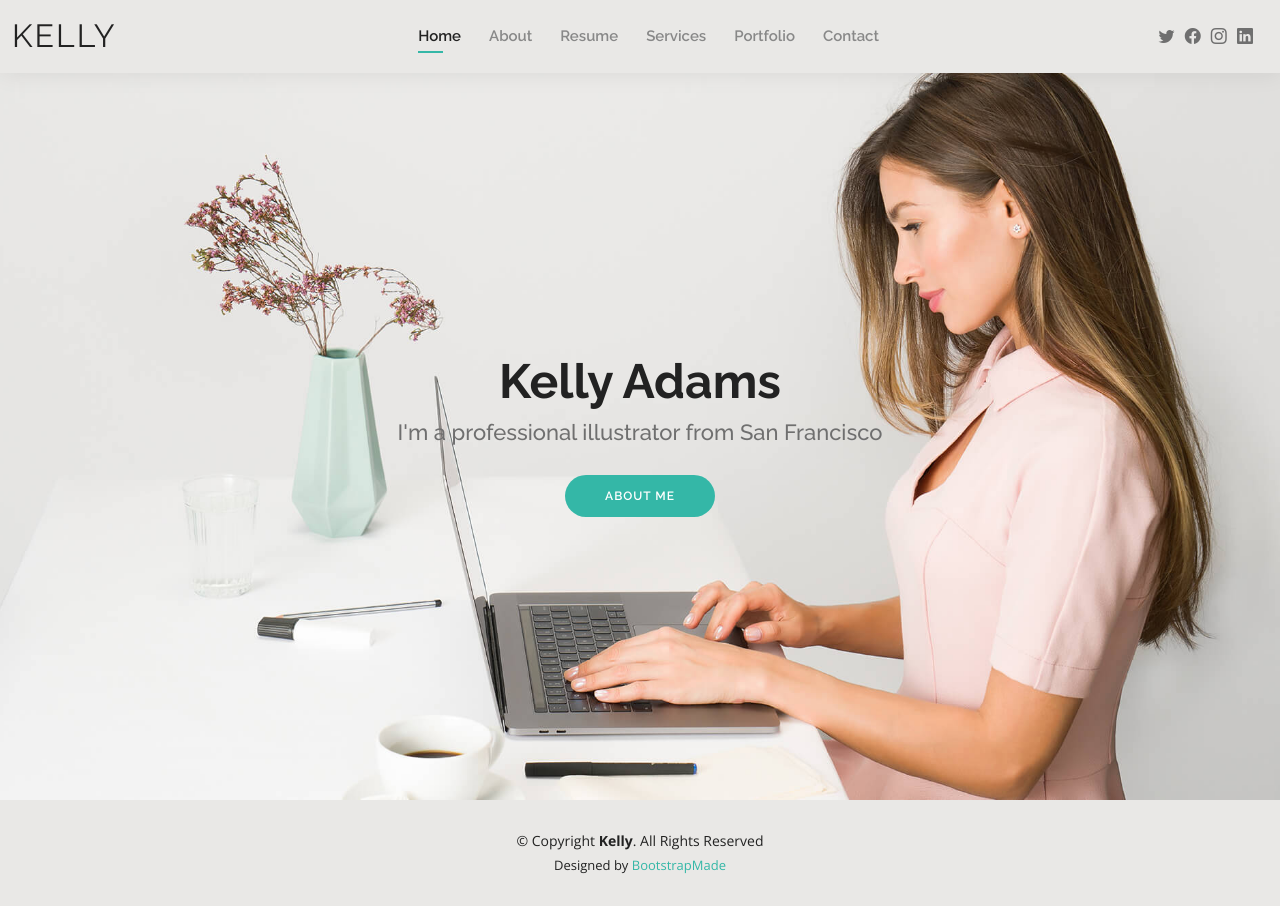
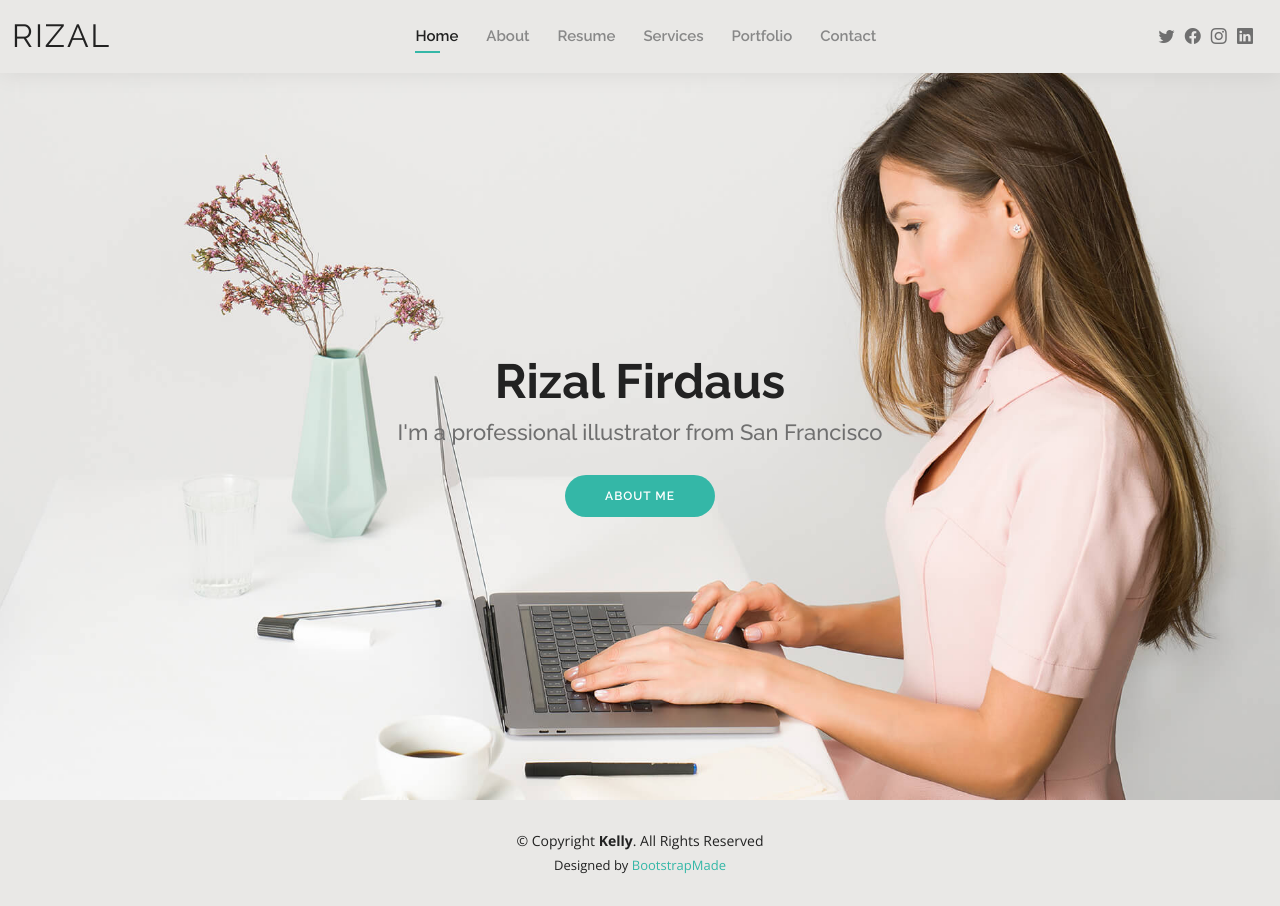
Before and after one commit to rizalfirdaus19060/rizalfirdaus19060.github.io, a plain HTML site: page index.html in a window 1280 px wide. Drawn offline with nearby package versions, Linux system fonts and the light colour scheme.

Commit message:
ganti kelly nama

```diff
--- a/index.html
+++ b/index.html
@@ -5,7 +5,7 @@
   <meta charset="utf-8">
   <meta content="width=device-width, initial-scale=1.0" name="viewport">
 
-  <title>Kelly Bootstrap Template - Index</title>
+  <title>Rizal - Index</title>
   <meta content="" name="description">
   <meta content="" name="keywords">
 
@@ -42,7 +42,7 @@
   <header id="header" class="fixed-top">
     <div class="container-fluid d-flex justify-content-between align-items-center">
 
-      <h1 class="logo me-auto me-lg-0"><a href="index.html">Kelly</a></h1>
+      <h1 class="logo me-auto me-lg-0"><a href="index.html">Rizal</a></h1>
       <!-- Uncomment below if you prefer to use an image logo -->
       <!-- <a href="index.html" class="logo"><img src="assets/img/logo.png" alt="" class="img-fluid"></a>-->
 
@@ -72,7 +72,7 @@
   <!-- ======= Hero Section ======= -->
   <section id="hero" class="d-flex align-items-center">
     <div class="container d-flex flex-column align-items-center" data-aos="zoom-in" data-aos-delay="100">
-      <h1>Kelly Adams</h1>
+      <h1>Rizal Firdaus</h1>
       <h2>I'm a professional illustrator from San Francisco</h2>
       <a href="about.html" class="btn-about">About Me</a>
     </div>
```
